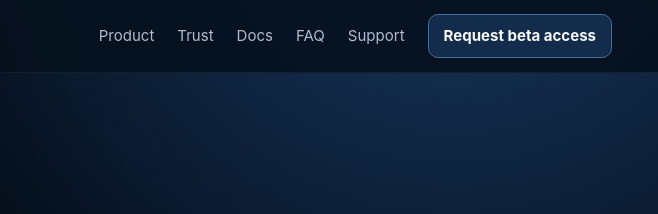
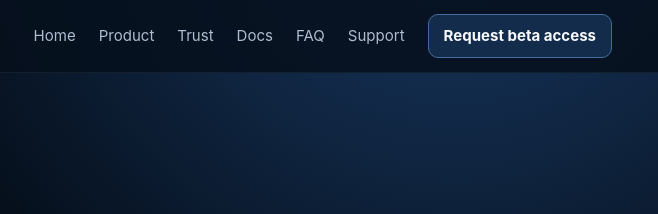
Before and after one commit to PharmedAI/resultary-site, a plain HTML site: page support/index.html in a window 1280 px wide. Shown: the top 214 px of the page, 608-1266 px from the left. Drawn offline with Linux system fonts and the light colour scheme.

Commit message:
Add explicit Home link to primary navigation

```diff
--- a/support/index.html
+++ b/support/index.html
@@ -1,4 +1,4 @@
-<!doctype html><html lang="en"><head><meta charset="utf-8"><meta name="viewport" content="width=device-width,initial-scale=1"><title>Support — Resultary</title><meta name="description" content="Private beta support, security contact and safe troubleshooting guidance for Resultary."><link rel="icon" href="/favicon.svg"><link rel="canonical" href="https://getresultary.com/support/"><link rel="stylesheet" href="/styles.css"></head><body><a class="skip-link" href="#main">Skip to content</a><header><div class="container nav"><a class="brand" href="/" aria-label="Resultary home"><span class="mark">R</span>Resultary</a><nav aria-label="Primary navigation"><a href="/product/">Product</a><a href="/trust/">Trust</a><a href="/docs/">Docs</a><a href="/faq/">FAQ</a><a href="/support/">Support</a><a class="nav-cta" href="mailto:support@getresultary.com?subject=Resultary%20Private%20Beta&amp;body=Name%3A%20%0ACompany%3A%20%0ARole%3A%20%0AJira%20Cloud%20site%3A%20%0AApprox.%20number%20of%20automations%3A%20%0AAutomation%20I%20want%20to%20test%3A%20">Request beta access</a></nav></div></header>
+<!doctype html><html lang="en"><head><meta charset="utf-8"><meta name="viewport" content="width=device-width,initial-scale=1"><title>Support — Resultary</title><meta name="description" content="Private beta support, security contact and safe troubleshooting guidance for Resultary."><link rel="icon" href="/favicon.svg"><link rel="canonical" href="https://getresultary.com/support/"><link rel="stylesheet" href="/styles.css"></head><body><a class="skip-link" href="#main">Skip to content</a><header><div class="container nav"><a class="brand" href="/" aria-label="Resultary home"><span class="mark">R</span>Resultary</a><nav aria-label="Primary navigation"><a href="/">Home</a><a href="/product/">Product</a><a href="/trust/">Trust</a><a href="/docs/">Docs</a><a href="/faq/">FAQ</a><a href="/support/">Support</a><a class="nav-cta" href="mailto:support@getresultary.com?subject=Resultary%20Private%20Beta&amp;body=Name%3A%20%0ACompany%3A%20%0ARole%3A%20%0AJira%20Cloud%20site%3A%20%0AApprox.%20number%20of%20automations%3A%20%0AAutomation%20I%20want%20to%20test%3A%20">Request beta access</a></nav></div></header>
 <main id="main"><section class="page"><div class="container"><span class="eyebrow">Support</span><h1>Direct support for the Resultary private beta.</h1><p class="lead">Product, installation, privacy and security questions are handled through the Resultary support address.</p>
 <div class="grid two" style="margin-top:38px"><div class="card"><h3>Product & installation</h3><p>For setup questions, bugs and beta feedback:</p><p><strong><a href="mailto:support@getresultary.com?subject=Resultary%20Support">support@getresultary.com</a></strong></p></div><div class="card"><h3>Security concerns</h3><p>Use “Resultary Security” in the subject line.</p><p><strong><a href="mailto:support@getresultary.com?subject=Resultary%20Security">support@getresultary.com</a></strong></p></div></div>
 <div class="section" style="padding-bottom:20px"><h2>What to include in a support request</h2><div class="grid"><div class="card"><h3>Context</h3><p>Jira site name, monitor name and whether the issue is setup, verification, incident, notification or recovery related.</p></div><div class="card"><h3>Timing</h3><p>Approximate date/time and timezone of the run or error so the relevant event can be identified.</p></div><div class="card"><h3>Safe evidence</h3><p>Visible error text or a screenshot with secrets removed.</p></div></div><p class="warning-note" style="margin-top:20px"><strong>Never send:</strong> passwords, Atlassian tokens, protected heartbeat URLs, Slack webhook URLs, Teams webhook URLs or other credentials.</p></div>
```
